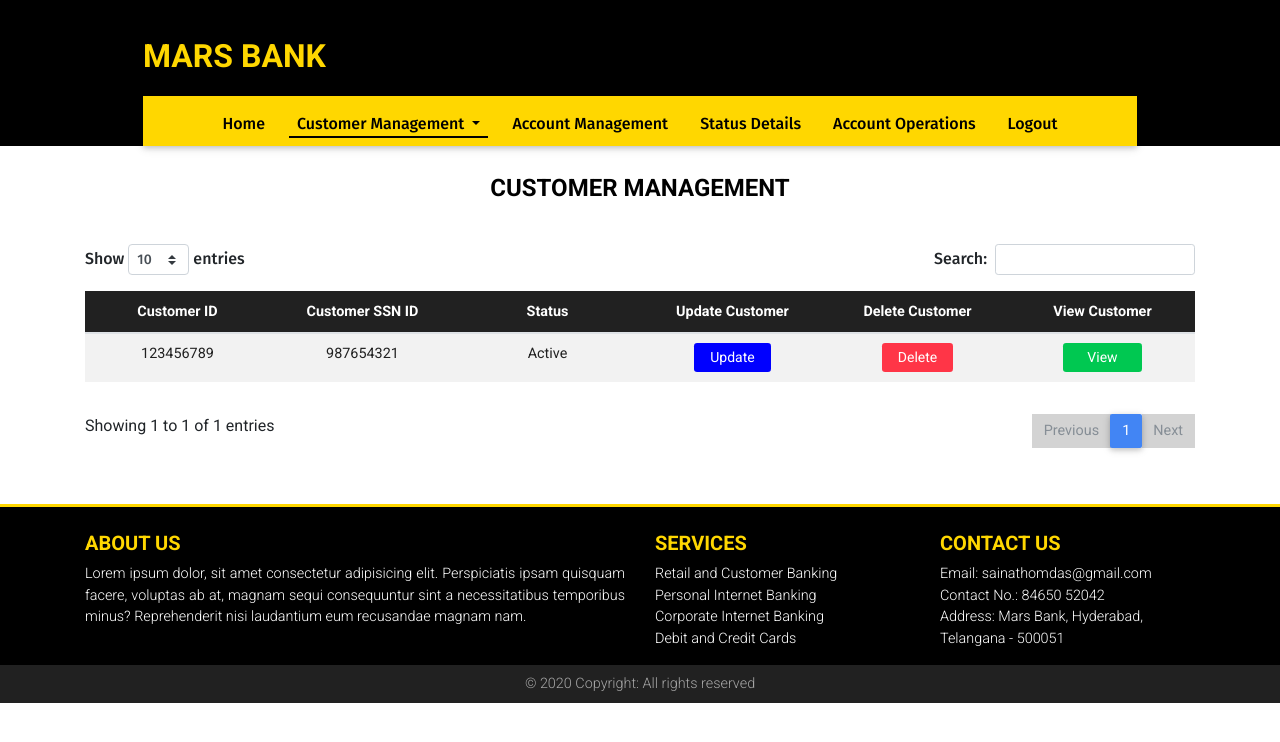
After one commit to sainathomdas/RetailBanking, a Flask app: page /customer_management in a window 1280 px wide. The commit adds this page. Shown: the top 742 px of the page. Run offline with Flask 2, Linux system fonts and the light colour scheme; some libraries are stand-ins or nearby versions.

Commit message:
added customer_management.html

```diff
--- a/application/routes/login_route.py
+++ b/application/routes/login_route.py
@@ -18,7 +18,7 @@ def login():
 
 @app.route('/create_customer')
 def createCustomer():
-    return render_template('create_customer.html')
+    return render_template('create_customer.html', customer_mgmt = True)
 
 @app.route('/update_customer')
 def updateCustomer():
@@ -33,3 +33,7 @@ def deleteCustomer():
 @app.route('/customer_status')
 def customerStatus():
     return render_template('customer_status.html', datatable = True)
+
+@app.route('/customer_management')
+def customerManagement():
+    return render_template('customer_mgmt.html', datatable = True, customer_mgmt = True)
--- a/application/static/css/style.css
+++ b/application/static/css/style.css
@@ -29,6 +29,17 @@ nav {
     background-color: gold;
     font-family: 'Fira Sans', sans-serif;
 }
+
+.dropdown:hover .dropdown-menu {
+  display: block;
+  margin-top: 0;
+}
+.dropdown-menu{
+background-color: gold;
+z-index: -100;
+margin-top: 10;
+}
+
 
 @media (min-width:320px) {
     /* smartphones, iPhone, portrait 480x320 phones */
--- a/application/templates/base.html
+++ b/application/templates/base.html
@@ -54,7 +54,7 @@
 
           <!-- Content -->
           <h5 class="text-uppercase gold-text font-weight-bold">About Us</h5>
-          <p>Lorem ipsum dolor, sit amet consectetur adipisicing elit. Perspiciatis ipsam quisquam facere, voluptas ab
+          <p class="text-justify">Lorem ipsum dolor, sit amet consectetur adipisicing elit. Perspiciatis ipsam quisquam facere, voluptas ab
             at, magnam sequi consequuntur sint a necessitatibus temporibus minus? Reprehenderit nisi laudantium eum
             recusandae magnam nam.</p>
 
@@ -142,7 +142,7 @@
   <script type="text/javascript" src="{{ url_for('static', filename = 'js/addons/datatables.min.js') }}"></script>
   <script>
     $(document).ready(function () {
-      $('#customer_status_table').DataTable({
+      $('#datatable').DataTable({
         "ordering": false,
         // "scrollY": "1000px",
         // "scrollCollapse": true
--- /dev/null
+++ b/application/templates/customer_mgmt.html
@@ -0,0 +1,64 @@
+{% extends 'base.html' %}
+
+{% block title %} Mars | Customer Management {% endblock %}
+
+{% block content %}
+
+
+<div class="title mt-md-4">
+  Customer Management
+</div>
+
+{% include "includes/flash_message.html" %}
+
+<!-- MDBootstrap Datatables  -->
+<link href=" {{ url_for('static',filename = 'css/addons/datatables.min.css') }}" rel="stylesheet">
+
+<div class="container table-responsive">
+  <table id="datatable" class="table container table-sm table-hover table-fixed  table-striped text-center" align="center">
+    <thead style="background-color: #212121; color: white;">
+      <tr>
+        <th scope="col" class="font-weight-bold" >Customer ID</th>
+        <th scope="col" class="font-weight-bold" >Customer SSN ID</th>
+        <th scope="col" class="font-weight-bold">Status</th>
+        <th scope="col" class="font-weight-bold">Update Customer</th>
+        <th scope="col" class="font-weight-bold">Delete Customer</th>
+        <th scope="col" class="font-weight-bold">View Customer</th>
+      </tr>
+    </thead>
+
+    <tbody class="text-dark font-weight-bold">
+
+      <tr>
+        <td class="font-weight-normal">123456789</td>
+        <td class="font-weight-normal">987654321</td>
+        <td class="font-weight-normal">Active</td>
+        <td class="font-weight-normal">
+            <form action=" {{ url_for('updateCustomer') }} " method="POST">
+                <input name="cust_id" value="" hidden>
+                <input type="submit" class="border-0 btn-sm px-3" style="color: white;background-color: blue;" value="Update">
+            </form>
+        </td>
+        <td class="font-weight-normal">
+            <form action=" {{ url_for('deleteCustomer') }} " method="POST">
+                <input name="cust_id" value="" hidden>
+                <input type="submit" class="border-0 btn-danger btn-sm px-3" style="color: white;" value="Delete">
+            </form>
+        </td>
+        <td class="font-weight-normal">
+            <form action="" method="POST">
+                <input name="cust_id" value="" hidden>
+                <input type="submit" class="border-0 btn-success btn-sm px-4" style="color: white;" value="View">
+            </form>
+         </td>
+      </tr>
+
+
+
+
+    </tbody>
+  </table>
+</div>
+
+
+{% endblock %}
--- a/application/templates/includes/customer_executive_navbar.html
+++ b/application/templates/includes/customer_executive_navbar.html
@@ -9,11 +9,27 @@
             <div class="collapse navbar-collapse" id="navbarNav">
                 <ul class="navbar-nav mx-auto">
                     <li class="nav-item">
-                        <a class="nav-link mx-2 active pb-0" href="#">Home </a>
+                        <a class="nav-link mx-2 {% if home %}
+                                active
+                        {% endif %}
+                         pb-0" href="#">Home </a>
                     </li>
-                    <li class="nav-item">
-                        <a class="nav-link mx-2  pb-0" href="#">Customer Management</a>
-                    </li>
+
+                    <li class="nav-item dropdown">
+                        <a class="nav-link dropdown-toggle mx-2 pb-0 {% if customer_mgmt %}
+                        active
+                {% endif %} "
+                 id="customer-mgmt" data-toggle="dropdown"
+                          aria-haspopup="true" aria-expanded="false">Customer Management
+                        </a>
+                        <div class="dropdown-menu dropdown-default" aria-labelledby="customer-mgmt">
+                          <a class="text-center dropdown-item" href=" {{ url_for('createCustomer') }}">Create Customer</a>
+                          <a class="text-center dropdown-item" href=" {{ url_for('customerManagement') }}">Manage Customers</a>
+
+                        </div>
+                      </li>
+
+
                     <li class="nav-item">
                         <a class="nav-link mx-2  pb-0" href="#">Account Management</a>
                     </li>
```
Also changed, not shown: application/templates/customer_status.html (+7 -7 lines), application/templates/view_customer.html (added).
